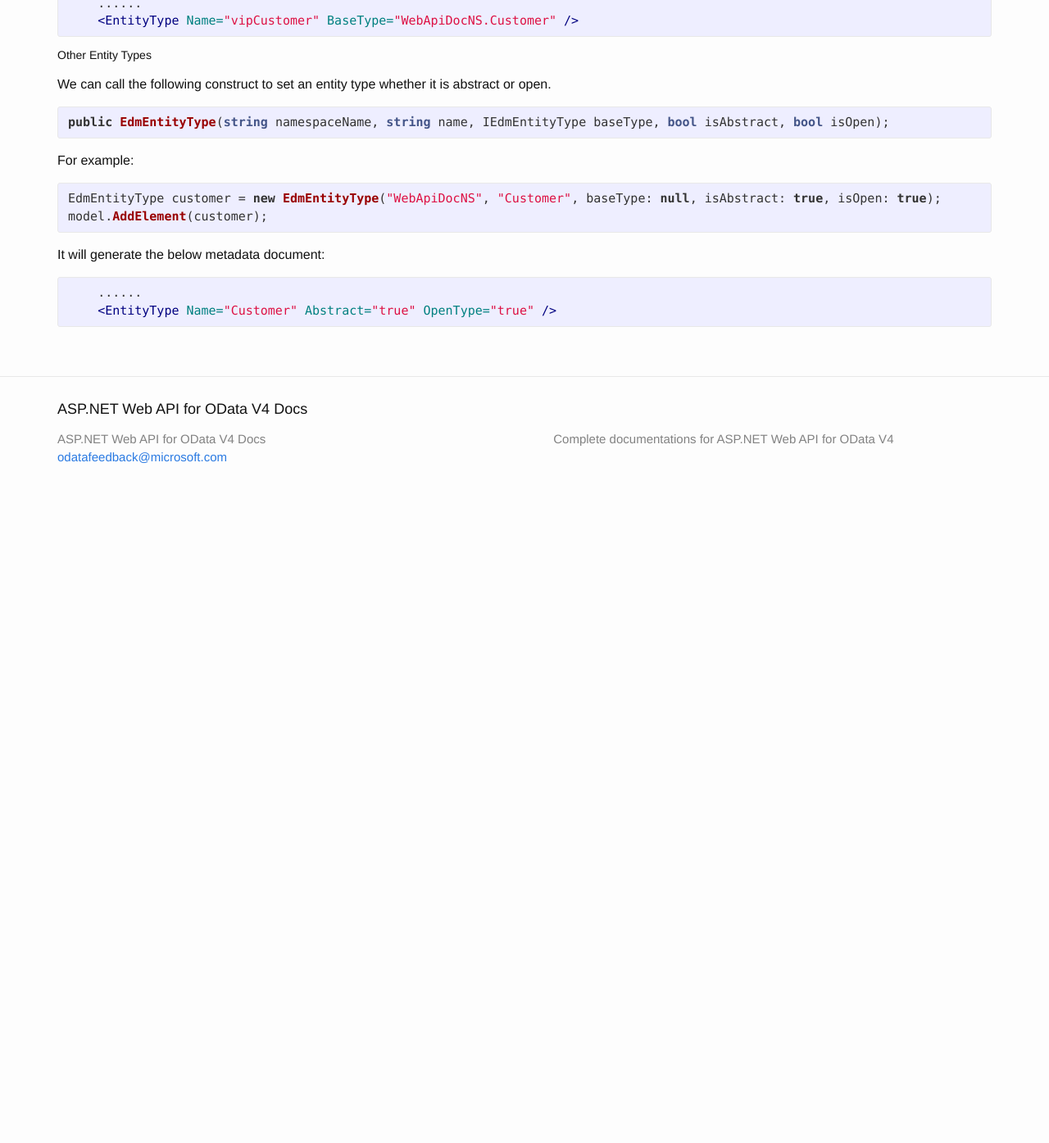
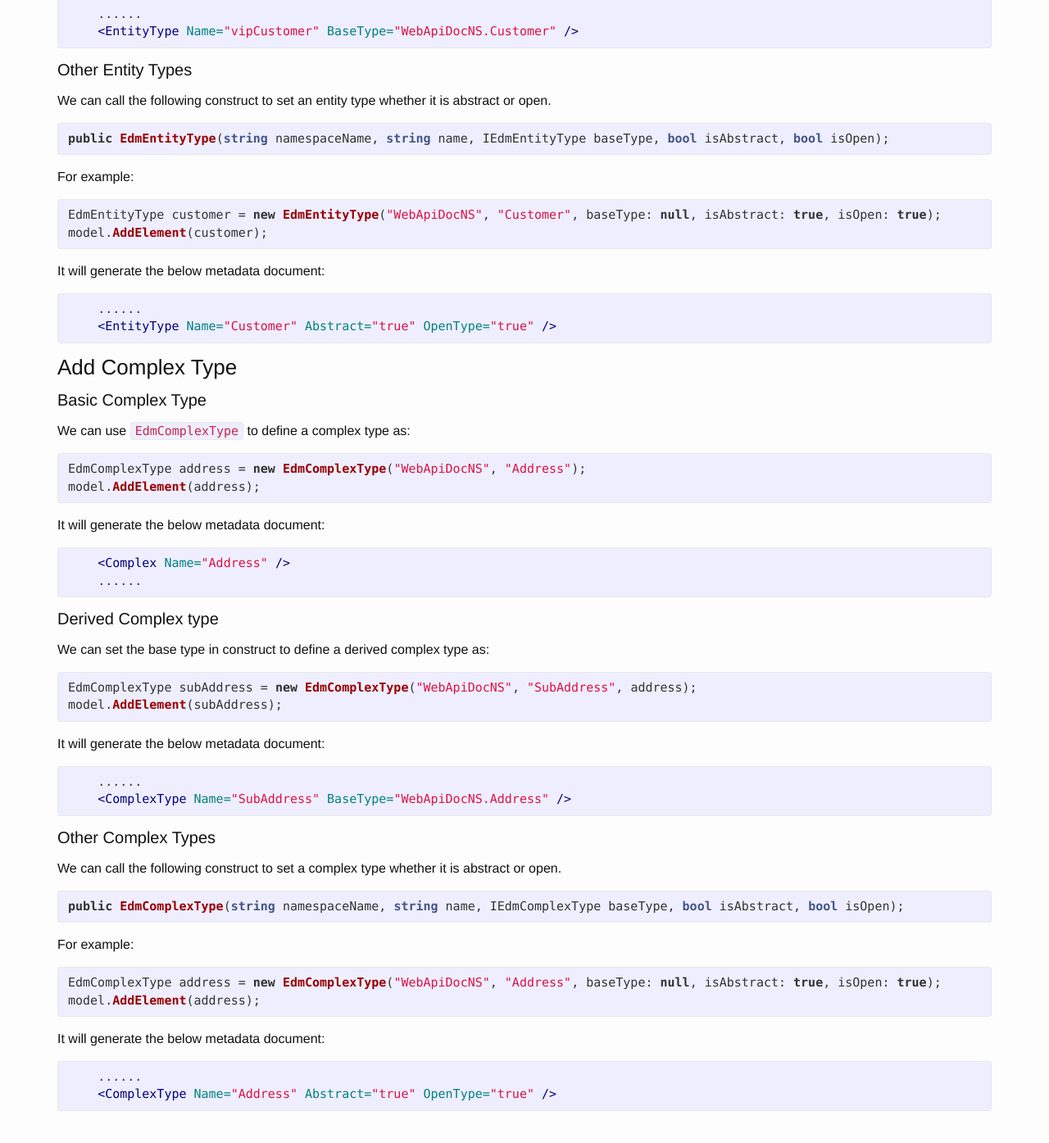
Before and after one commit to xuzhg/Document, a Jekyll site: the page built from _posts/2015-04-17-02-02-model-builder-untyped.md, in a window 1280 px wide and 1400 px high, scrolled down 852 px. Shown: the top 1395 px of the window at 82% size. Built offline with Jekyll 4.4.1, drawn with Linux system fonts in a browser that asks for light colours; nearby versions of some CDN libraries; before the commit the page ends 1482 px from its top, so only the background shows below that; some of the changed text lies outside the part shown.

Commit message:
update untyped model builder

```diff
--- a/_posts/2015-04-17-02-02-model-builder-untyped.md
+++ b/_posts/2015-04-17-02-02-model-builder-untyped.md
@@ -10,7 +10,7 @@ Let's see how to build the customer-order business model.
 
 ### Add Entity Type
 
-##### Basic Entity Type
+#### Basic Entity Type
 
 We can use `EdmEntityType` to define an entity type as:
 {% highlight csharp %}
@@ -42,7 +42,7 @@ It will generate the below metadata document:
     <EntityType Name="vipCustomer" BaseType="WebApiDocNS.Customer" />
 {% endhighlight %}
 
-##### Other Entity Types
+#### Other Entity Types
 
 We can call the following construct to set an entity type whether it is abstract or open.
 {% highlight csharp %}
@@ -60,3 +60,51 @@ It will generate the below metadata document:
     ......
     <EntityType Name="Customer" Abstract="true" OpenType="true" />
 {% endhighlight %}
+
+### Add Complex Type
+
+#### Basic Complex Type
+
+We can use `EdmComplexType` to define a complex type as:
+{% highlight csharp %}
+EdmComplexType address = new EdmComplexType("WebApiDocNS", "Address");
+model.AddElement(address);
+{% endhighlight %}
+
+It will generate the below metadata document:
+{% highlight xml %}
+    <Complex Name="Address" />
+    ......
+{% endhighlight %}
+
+#### Derived Complex type
+
+We can set the base type in construct to define a derived complex type as:
+{% highlight csharp %}
+EdmComplexType subAddress = new EdmComplexType("WebApiDocNS", "SubAddress", address);
+model.AddElement(subAddress);
+{% endhighlight %}
+
+It will generate the below metadata document:
+{% highlight xml %}
+    ......
+    <ComplexType Name="SubAddress" BaseType="WebApiDocNS.Address" />
+{% endhighlight %}
+
+#### Other Complex Types
+We can call the following construct to set a complex type whether it is abstract or open.
+{% highlight csharp %}
+public EdmComplexType(string namespaceName, string name, IEdmComplexType baseType, bool isAbstract, bool isOpen);
+{% endhighlight %}
+
+For example:
+{% highlight csharp %}
+EdmComplexType address = new EdmComplexType("WebApiDocNS", "Address", baseType: null, isAbstract: true, isOpen: true);
+model.AddElement(address);
+{% endhighlight %}
+
+It will generate the below metadata document:
+{% highlight xml %}
+    ......
+    <ComplexType Name="Address" Abstract="true" OpenType="true" />
+{% endhighlight %}
```
Also changed, not shown: other parts of _posts/2015-04-17-02-02-model-builder-untyped.md (+2 -2 lines).
